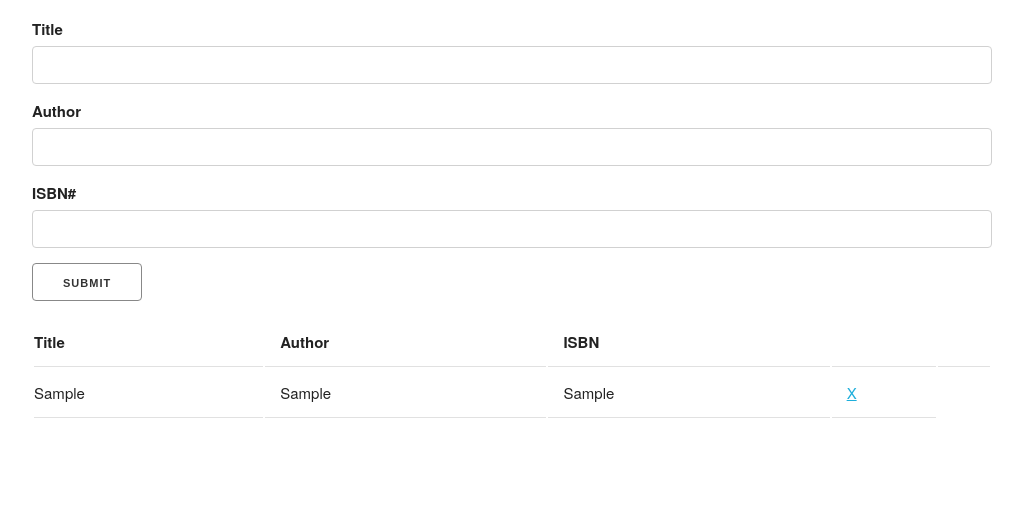
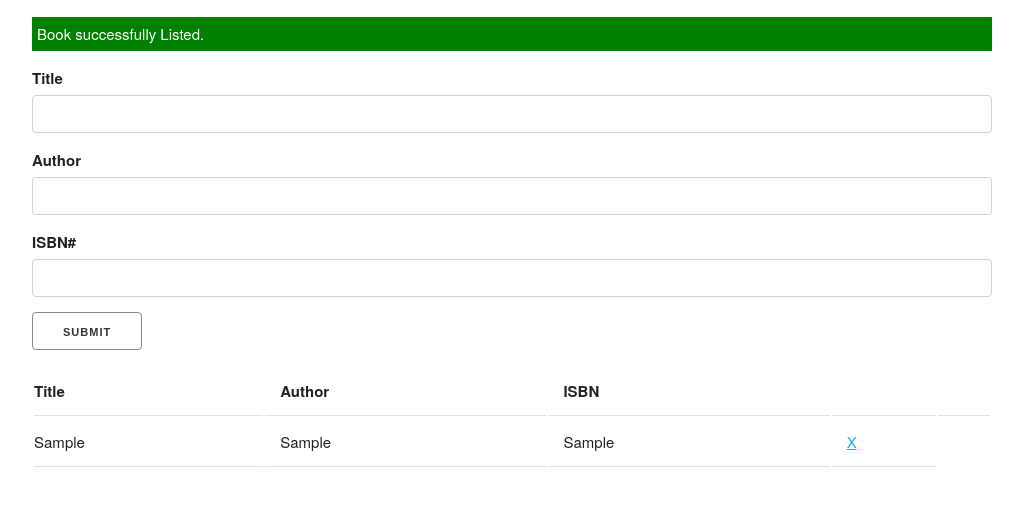
Before and after one commit to wadsahin/Book-Project, a plain HTML site: page index.html in a window 1280 px wide. Both pictures are taken after typing "Sample", "Sample", "Sample" into the empty fields and a click on the input "Submit". Shown: the part 58-564 px from the top of the page, without its empty margins (128-1151 px from the left). Drawn offline with nearby package versions, Linux system fonts and the light colour scheme.

Commit message:
success & error validation added

```diff
--- a/index.html
+++ b/index.html
@@ -6,6 +6,19 @@
     <meta name="viewport" content="width=device-width, initial-scale=1.0">
     <link rel="stylesheet" href="https://cdnjs.cloudflare.com/ajax/libs/skeleton/2.0.4/skeleton.css" integrity="sha512-5fsy+3xG8N/1PV5MIJz9ZsWpkltijBI48gBzQ/Z2eVATePGHOkMIn+xTDHIfTZFVb9GMpflF2wOWItqxAP2oLQ==" crossorigin="anonymous" referrerpolicy="no-referrer" />
     <title>Book List Project</title>
+    <style>
+        .success, .error{
+            color: white;
+            padding: 5px;
+            margin: 5px 0 15px 0;
+        }
+        .success{
+            background-color: green;
+        }
+        .error{
+            background-color: red;
+        }
+    </style>
 </head>
 <body>
     <div class="container">
--- a/js/script.js
+++ b/js/script.js
@@ -36,6 +36,20 @@ class UI{
         document.querySelector('#isbn').value = '';
     }
 
+    showAlert(message, clsName){
+        let div = document.createElement('div');
+        div.className = `alert ${clsName}`;
+        div.appendChild(document.createTextNode(message));
+        let container = document.querySelector('.container');
+        let form = document.querySelector('#book-form');
+        container.insertBefore(div, form);
+
+        setTimeout(() => {
+            document.querySelector('.alert').remove();
+        }, 3000);
+
+    }
+
 }
 
 // Event Listener
@@ -48,13 +62,19 @@ function newBook(e){
     let author = document.querySelector('#author').value;
     let isbn = document.querySelector('#isbn').value;
 
-    let book = new Book(title, author, isbn);
+    let ui = new UI();
+    if(title === '' || author === '' || isbn === ''){
+        // show alert
+        ui.showAlert("Please fill the all fields!!", "error");
 
-    let ui = new UI();
-    ui.addToBookList(book);
+    }else{
+        let book = new Book(title, author, isbn);
 
-    ui.clearField();
+        ui.addToBookList(book);
+        ui.clearField();
+        ui.showAlert("Book successfully Listed.", "success");
 
+    }
 
     e.preventDefault();
 }
```
